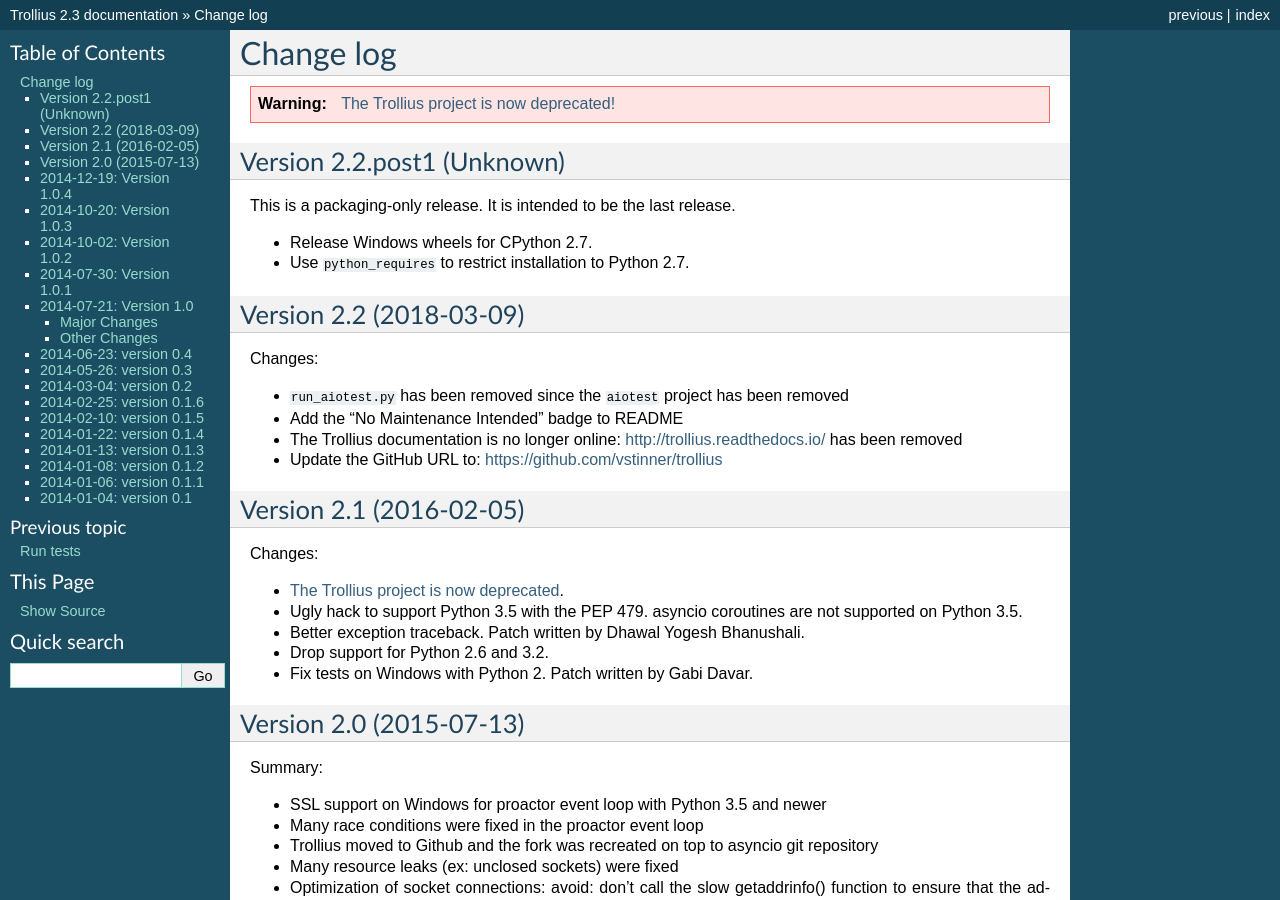
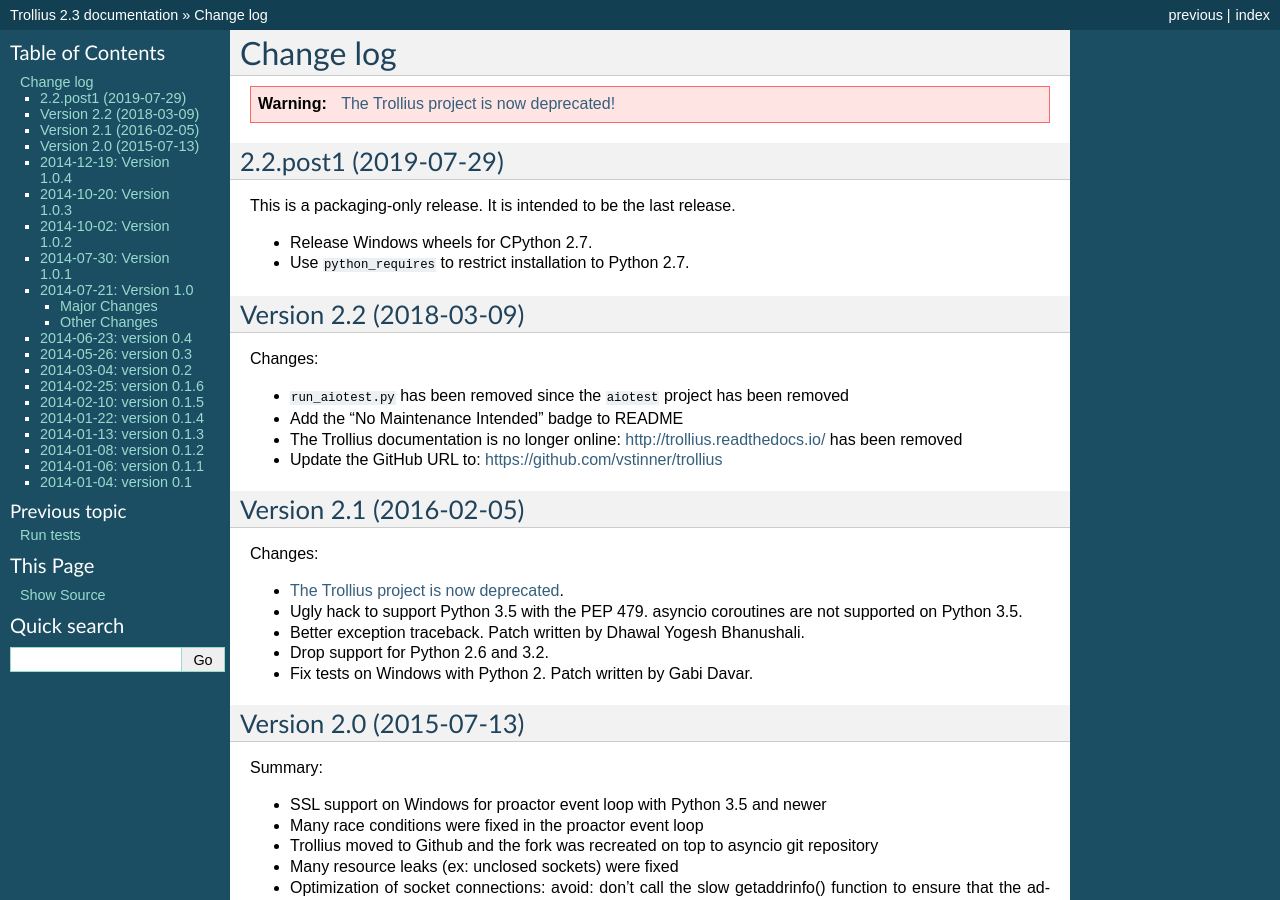
Before and after one commit to python/asyncio, a Sphinx documentation site: the page built from doc/changelog.rst, in a window 1280 px wide and 900 px high. Built offline with Sphinx 7.4.7, drawn with Linux system fonts in a browser that asks for light colours.

Commit message:
Preparing release 2.2.post1

```diff
--- a/doc/changelog.rst
+++ b/doc/changelog.rst
@@ -5,8 +5,8 @@
 .. warning::
    :ref:`The Trollius project is now deprecated! <deprecated>`
 
-Version 2.2.post1 (Unknown)
-===========================
+2.2.post1 (2019-07-29)
+======================
 
 This is a packaging-only release. It is intended to be the last
 release.
--- a/setup.py
+++ b/setup.py
@@ -18,7 +18,7 @@
 
 setup(
     name="trollius",
-    version="2.2.post1.dev0",
+    version="2.2.post1",
     license="Apache License 2.0",
     author='Victor Stinner',
     author_email='victor.stinner@gmail.com',
```
